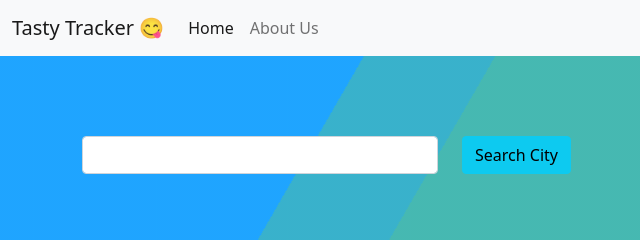
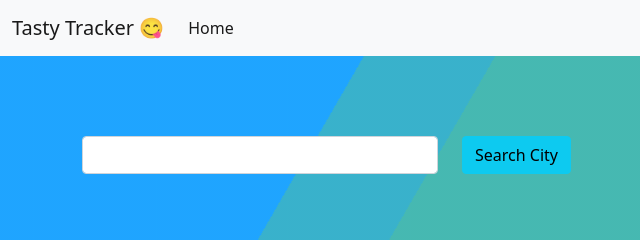
Before and after one commit to saifltr/TastyTracker, a plain HTML site: page index.html in a window 1280 px wide. Shown: the top 240 px of the page, 0-640 px from the left. Drawn offline with nearby package versions, Linux system fonts and the light colour scheme.

Commit message:
Update index.html

```diff
--- a/index.html
+++ b/index.html
@@ -27,9 +27,6 @@
                 <ul class="navbar-nav">
                     <li class="nav-item">
                         <a class="nav-link active" aria-current="page" href="#">Home</a>
-                    </li>
-                    <li class="nav-item">
-                        <a class="nav-link" href="About-us.html">About Us</a>
                     </li>
                 </ul>
             </div>
```
